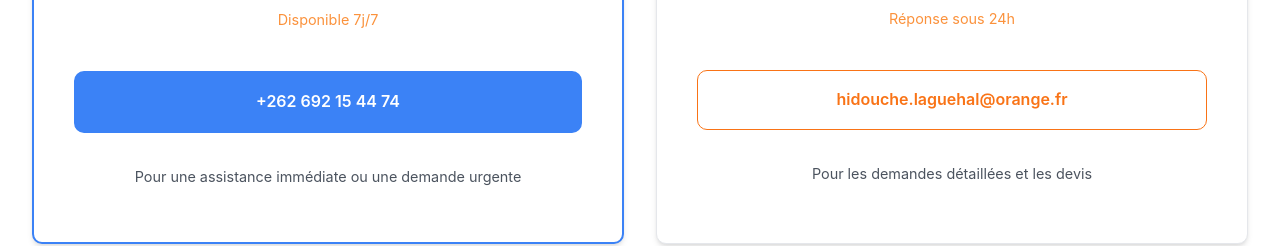
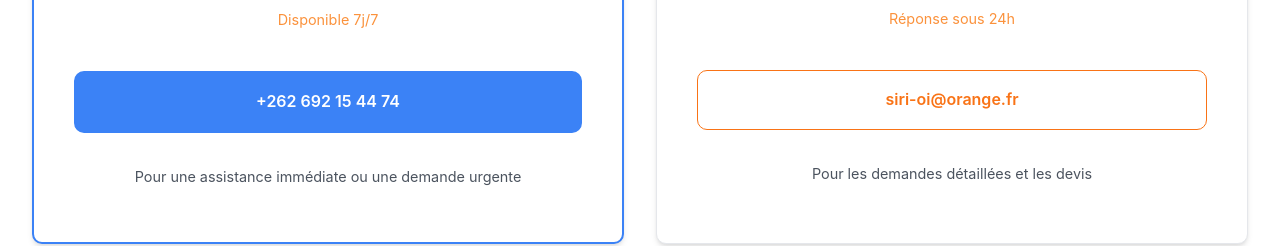
Before and after one commit to lagrainelagazelle-spec/siri-oi, a React (Create React App) app: page /support in a window 1280 px wide. Shown: the part 454-700 px from the top of the page. Built offline with nearby package versions, Linux system fonts and the light colour scheme.

Commit message:
Update Support.js

```diff
--- a/src/pages/Support.js
+++ b/src/pages/Support.js
@@ -31,8 +31,8 @@ function Support() {
               <h3>Email</h3>
             </div>
             <p className="availability">Réponse sous 24h</p>
-            <a href="mailto:hidouche.laguehal@orange.fr" className="contact-button email">
-              hidouche.laguehal@orange.fr
+            <a href="mailto:siri-oi@orange.fr" className="contact-button email">
+              siri-oi@orange.fr
             </a>
             <p className="info-text">
               Pour les demandes détaillées et les devis
```
